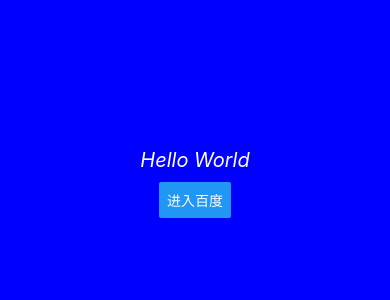
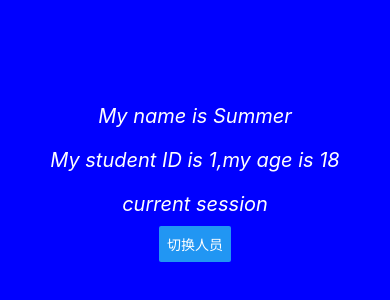
Before and after one commit to ms-online/react-native-firstapp, a React Native app: screen / in a window 390 px wide. Shown: the part 244-544 px from the top of the page. Built offline with nearby package versions, Linux system fonts and the light colour scheme.

Commit message:
lesson-09

```diff
--- a/App.js
+++ b/App.js
@@ -6,17 +6,28 @@
  * @flow strict-local
  */
 
-import React from 'react';
-import {StyleSheet, Text, View, Button, Linking} from 'react-native';
+import React, {useState} from 'react';
+import {StyleSheet, Text, View, Button} from 'react-native';
 
 const App = () => {
+  const [name, setName] = useState('Summer');
+  const [session, setSession] = useState({id: 1, age: 18});
+  const [current, setCurrent] = useState(true);
+  const onClickHandler = () => {
+    setName('Lucy');
+    setSession({id: 2, age: 20});
+    setCurrent(false);
+  };
   return (
     <View style={styles.body}>
-      <Text style={styles.text}>Hello World</Text>
-      <Button
-        title="进入百度"
-        onPress={() => Linking.openURL('https://www.baidu.com/')}
-      />
+      <Text style={styles.text}>My name is {name}</Text>
+      <Text style={styles.text}>
+        My student ID is {session.id},my age is {session.age}
+      </Text>
+      <Text style={styles.text}>
+        {current ? 'current session' : 'next session'}
+      </Text>
+      <Button title="切换人员" onPress={onClickHandler} />
     </View>
   );
 };
```
Also changed, not shown: 2 other files (tests, documents, lock files or other folders).
